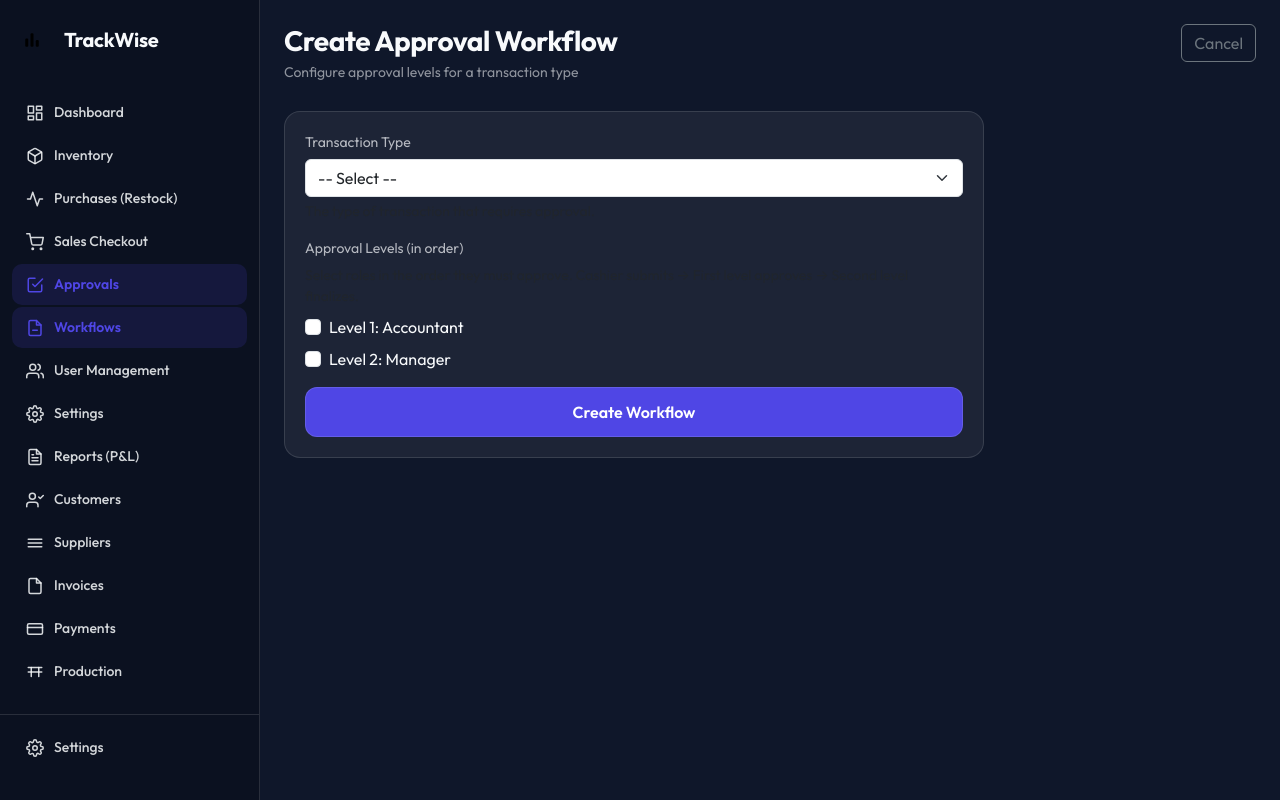
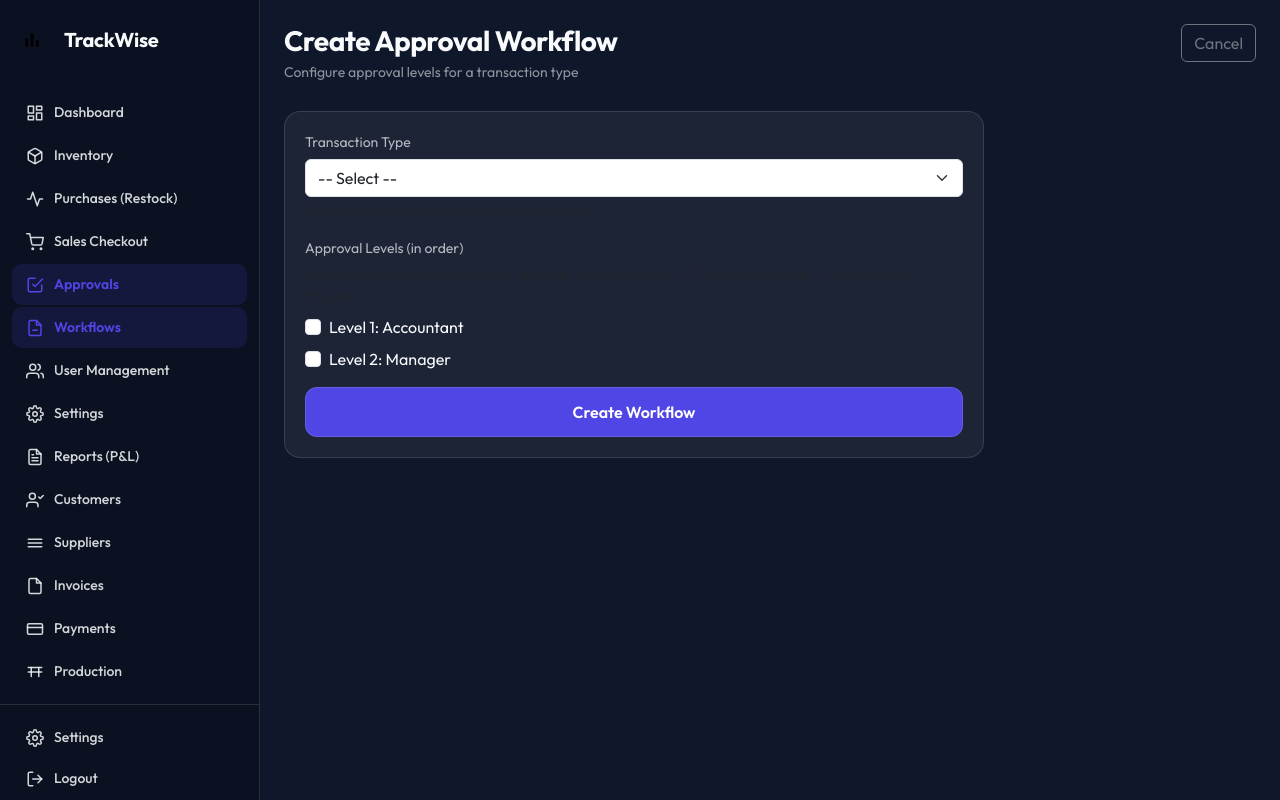
Before and after one commit to w1ztechsolutions/trackwise, a Flask app: page /approvals/config/create in a window 1280 px wide. Run offline with Flask 3, Linux system fonts and the light colour scheme; a user stored in the database is signed in; tables that the repository leaves empty hold one stand-in row (values such as "Sample post"); some libraries are stand-ins or nearby versions.

Commit message:
refactor(auth): implement session lifetime and add logout functionality

```diff
--- a/app/superadmin/routes.py
+++ b/app/superadmin/routes.py
@@ -50,7 +50,6 @@ def login():
         sa = SuperAdmin.query.filter_by(email=email).first()
         if sa and sa.check_password(password):
             session['superadmin_id'] = sa.id
-            session.permanent = True
             flash(f'Welcome back, {sa.name}!', 'success')
             return redirect(url_for('superadmin.dashboard'))
 
--- a/config.py
+++ b/config.py
@@ -93,6 +93,7 @@ class Config:
     SQLALCHEMY_TRACK_MODIFICATIONS = False
     SQLALCHEMY_ENGINE_OPTIONS = {"pool_pre_ping": True, "pool_recycle": 300}
     REMEMBER_COOKIE_DURATION = timedelta(days=14)
+    PERMANENT_SESSION_LIFETIME = timedelta(hours=1)
 
 
 class DevelopmentConfig(Config):
--- a/templates/base.html
+++ b/templates/base.html
@@ -118,6 +118,12 @@
             font-size: 20px;
             font-weight: 700;
             color: var(--text-dark);
+        }
+        .logout-link {
+            color: #dc3545;
+        }
+        .logout-link:hover {
+            color: #ff6b6b;
         }
     </style>
     <!-- Bootstrap CSS -->
@@ -316,6 +322,16 @@
                 </svg>
                 Settings
             </a>
+            {% if current_user.is_authenticated %}
+            <a href="{{ url_for('auth.logout') }}" class="nav-link logout-link">
+                <svg viewBox="0 0 24 24" fill="none" stroke="currentColor" stroke-width="2" stroke-linecap="round" stroke-linejoin="round">
+                    <path d="M9 21H5a2 2 0 0 1-2-2V5a2 2 0 0 1 2-2h4"></path>
+                    <polyline points="16 17 21 12 16 7"></polyline>
+                    <line x1="21" y1="12" x2="9" y2="12"></line>
+                </svg>
+                Logout
+            </a>
+            {% endif %}
         </div>
     </aside>
     {% endif %}
```
